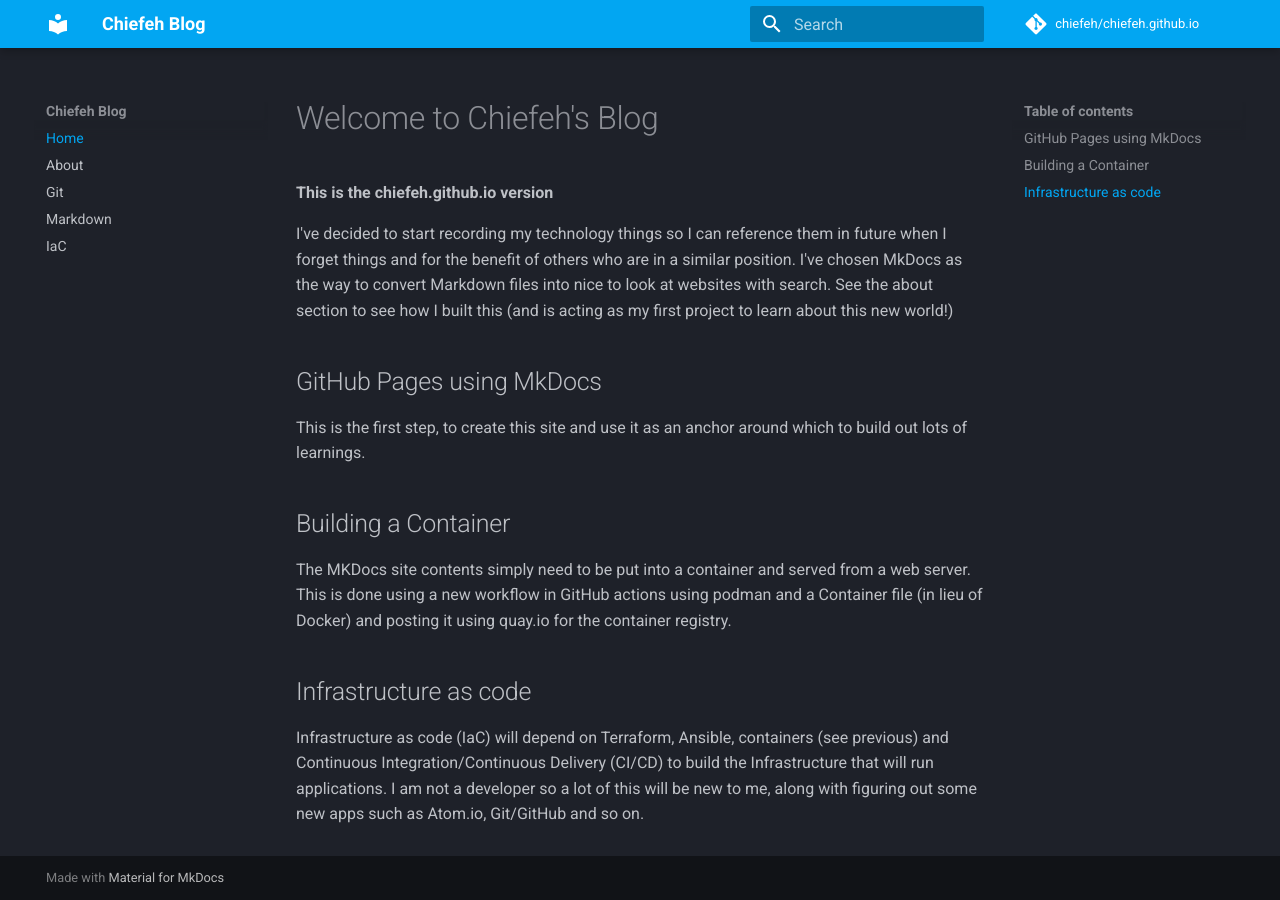
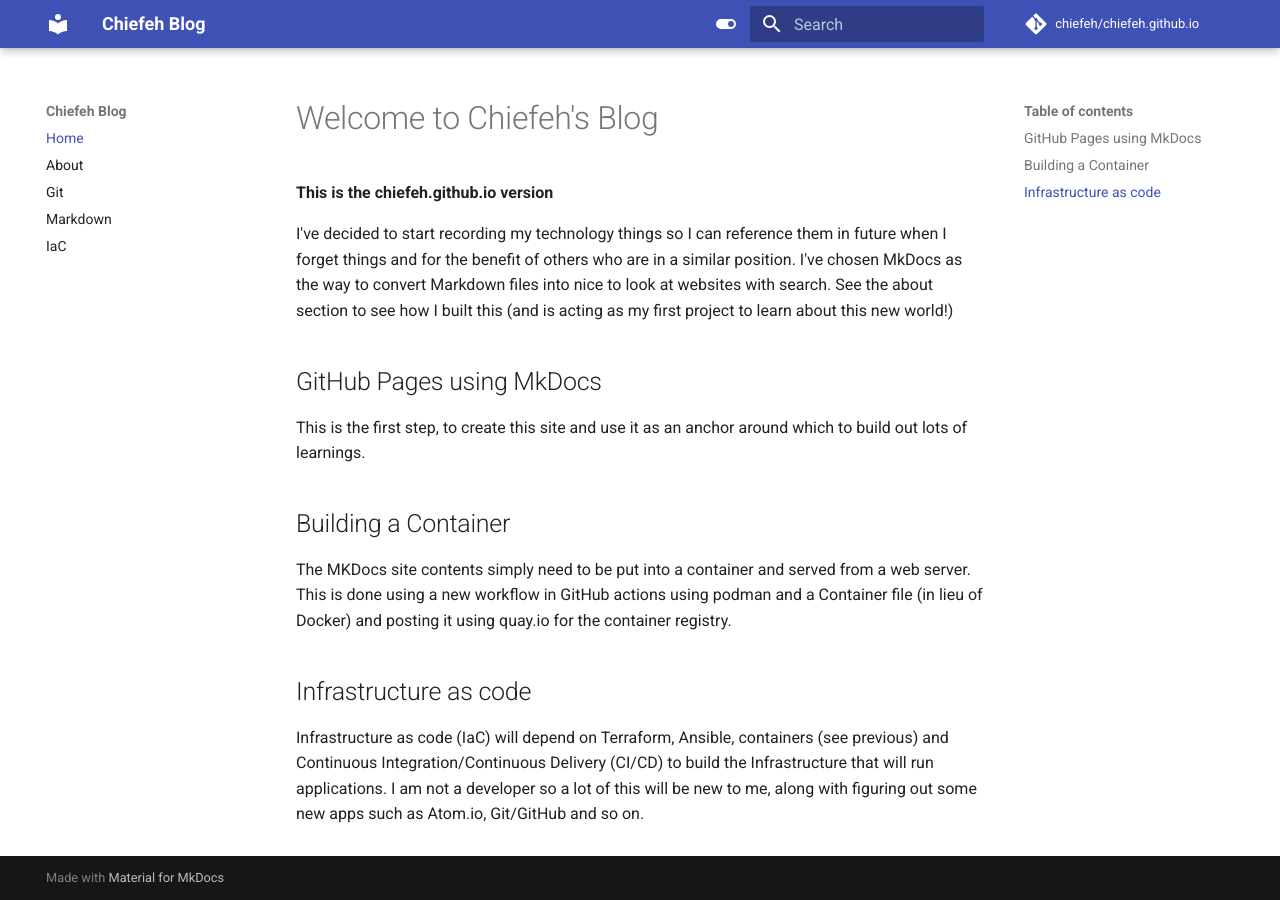
Before and after one commit to chiefeh/chiefeh.github.io, an MkDocs documentation site: the page built from docs/index.md, in a window 1280 px wide. Built offline with MkDocs 1.6.1 and Material for MkDocs 9.7.7, drawn with Linux system fonts in a browser that asks for light colours; comment, search, counter and statistics services are not loaded.

Commit message:
change theme toggles

```diff
--- a/mkdocs.yml
+++ b/mkdocs.yml
@@ -12,7 +12,16 @@ nav:
     - IaC: infra-as-code.md
 theme:
   name: material
+#  palette:
+#    scheme: slate
+#    primary: light blue
+#    accent: deep purple
   palette:
-    scheme: slate
-    primary: light blue
-    accent: deep purple
+    - scheme: default
+      toggle:
+          icon: material/toggle-switch
+          name: Switch to light mode
+    - scheme: slate
+      toggle:
+          icon: material/toggle-switch-off-outline
+          name: Switch to dark mode
```
